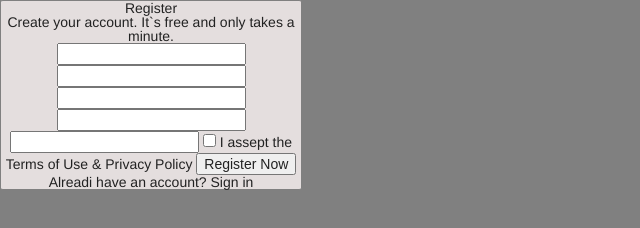
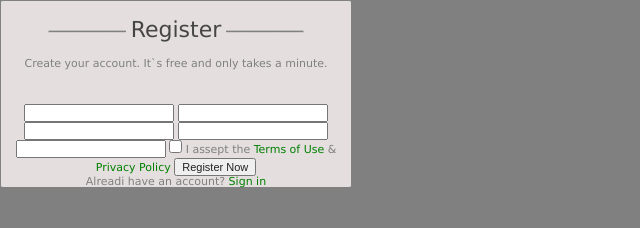
Before and after one commit to ASpudka/Form_20-05, a plain HTML site: page index.html in a window 1280 px wide. Shown: the whole page, without its empty margins (0-640 px from the left). Drawn offline with Linux system fonts and the light colour scheme.

Commit message:
Setting header & header-intruction

```diff
--- a/assets/css/style.css
+++ b/assets/css/style.css
@@ -4,23 +4,45 @@ body{
 
 }
 :root{
-  --text-size: 12px;
-  font-size: 14px;
-  font-family: 'Franklin Gothic Medium', 'Arial Narrow', Arial, sans-serif;
+  color: grey;
+  font-size: 11px;
+  font-family: Verdana, Geneva, Tahoma, sans-serif;
+
 }
 a{
-    color: inherit;text-decoration: none;
+    color: green;text-decoration: none;
 
 }
 .format-text{
   text-transform: capitalize;
 }
 section{
-  width: 300px;
+  max-width: 350px;
+
   border: 1px solid grey;
   border-radius: 1%;
   margin-top: auto;
+
   background-color: rgb(228, 222, 222);
   text-align: center;
-
 }
+.header{
+  padding: 5% 0;
+  font-size: 2em;
+  color: rgb(70, 69, 69);
+}
+.header::before, .header::after{
+content: "_______" ;
+color: grey;
+}
+.header::before{
+  position:relative;
+  bottom: 10px; left: -5px;
+}
+.header::after{
+  position:relative;
+  bottom: 10px;left: 5px;
+}
+.header-intruction{
+  padding-bottom: 10%;
+}
--- a/index.html
+++ b/index.html
@@ -10,7 +10,7 @@
 </head>
 <body>
   <section>
-    <h2 class="header format-text">register</h2>
+    <h1 class="header format-text">Register</h1>
     <p class="header-intruction">Create your account. It`s free and only takes a minute.</p>
     <form action="#" method="get">
       <div class="user-name format-text">
```
